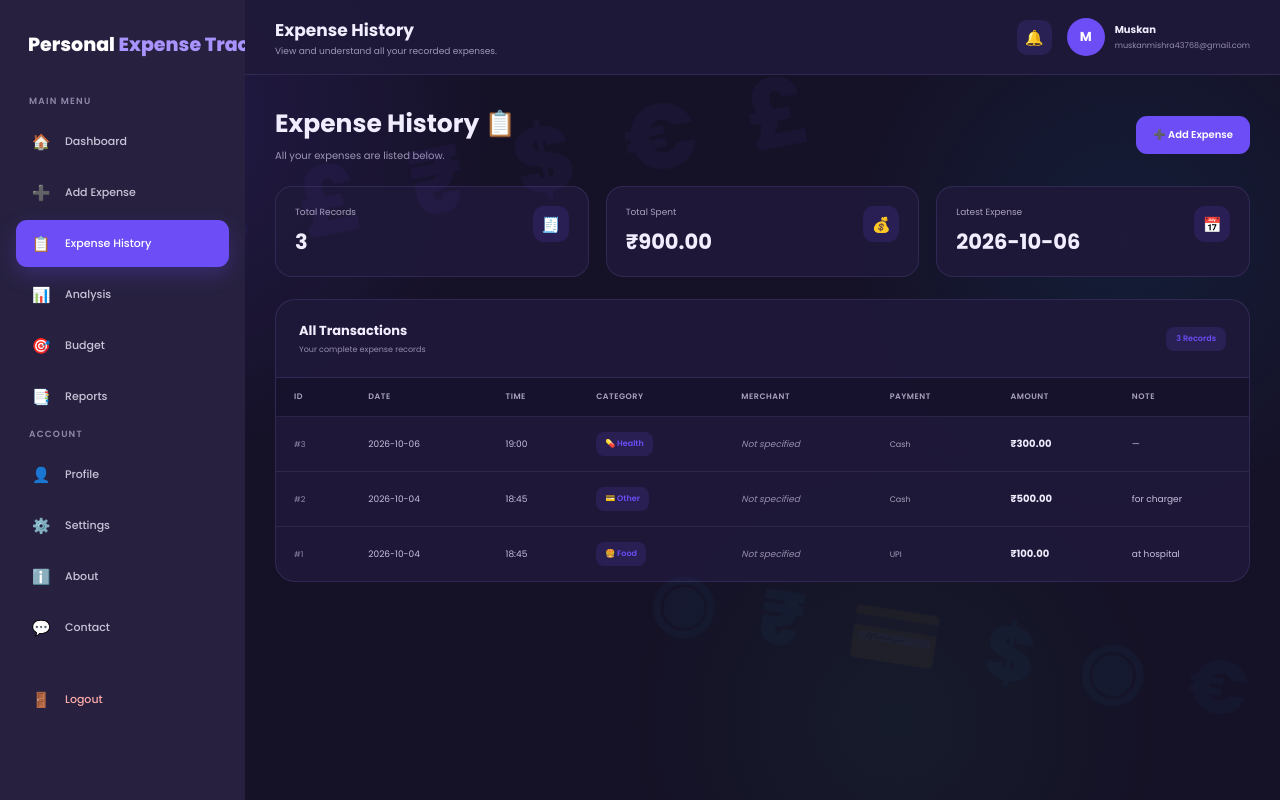
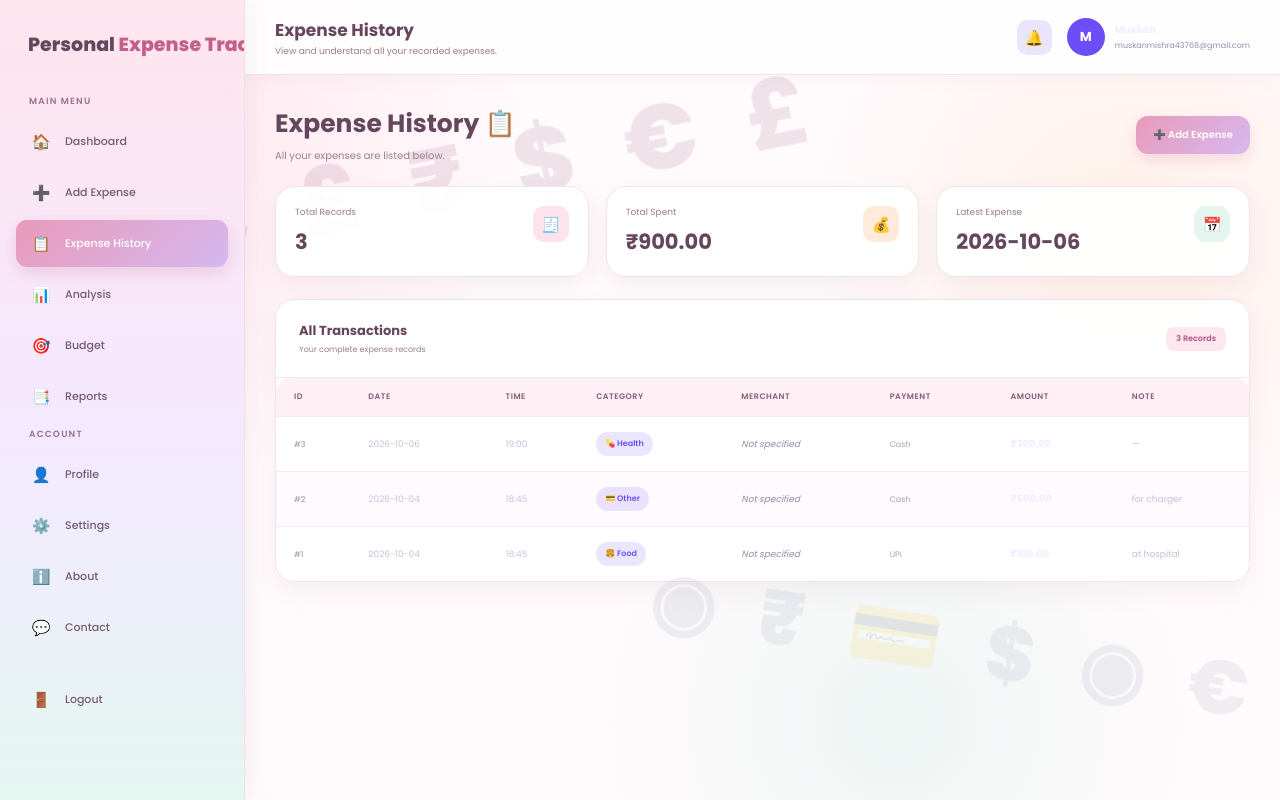
Before and after one commit to muskanmishra43768-tech/personal-expense-tracker, a Flask app: page /expense-history in a window 1280 px wide. Run offline with Flask 3, Linux system fonts and the light colour scheme; a user stored in the database is signed in; data comes from the database, SQL or seed files in the repository.

```diff
--- a/templates/expense_history.html
+++ b/templates/expense_history.html
@@ -911,6 +911,67 @@
         }
 
 
+
+
+        /* Pastel girly theme overrides — visual styling only */
+        body {
+            background: radial-gradient(circle at 12% 15%, rgba(255,190,210,.30), transparent 28%),
+                        radial-gradient(circle at 88% 30%, rgba(255,213,180,.26), transparent 25%),
+                        radial-gradient(circle at 70% 90%, rgba(183,232,218,.24), transparent 25%), #fffafc !important;
+            color: #514451 !important;
+        }
+        body::before { color: rgba(126,57,96,.12) !important; }
+        body::after { color: rgba(105,127,164,.11) !important; }
+        .sidebar {
+            background: linear-gradient(180deg,#ffe5ee 0%,#f4e9ff 55%,#e4f7f1 100%) !important;
+            color: #584657 !important; border-right: 1px solid #f1dce8;
+            box-shadow: 5px 0 22px rgba(130,80,110,.07);
+        }
+        .logo { color: #65475d !important; }
+        .logo span { color: #c35f8b !important; }
+        .menu-title { color: #9c718d !important; }
+        .nav-link { color: #765c72 !important; }
+        .nav-link:hover { background: rgba(255,255,255,.72) !important; color: #9b4774 !important; }
+        .nav-link.active { background: linear-gradient(135deg,#e99aba,#d5b8ef) !important; color: #fff !important; box-shadow: 0 6px 16px rgba(195,95,139,.22) !important; }
+        .main { color: #514451 !important; }
+        .topbar { background: rgba(255,255,255,.88) !important; border-bottom: 1px solid #f1e3eb !important; box-shadow: 0 4px 18px rgba(110,70,95,.04); }
+        .topbar-title h2, .page-header h1, .history-title { color: #65475d !important; }
+        .topbar-title p, .page-header p, .history-subtitle, .summary-label { color: #987e91 !important; }
+        .content { position: relative; }
+        .summary-card, .history-card, .filter-card, .table-card {
+            background: rgba(255,255,255,.94) !important; color: #594858 !important;
+            border: 1px solid #f3e1eb !important; border-radius: 20px !important;
+            box-shadow: 0 9px 26px rgba(133,83,112,.07) !important;
+        }
+        .summary-card:nth-child(4n+1) .summary-icon { background:#ffe3ec !important; color:#b85683 !important; }
+        .summary-card:nth-child(4n+2) .summary-icon { background:#ffeadc !important; color:#bd8056 !important; }
+        .summary-card:nth-child(4n+3) .summary-icon { background:#e4f6ef !important; color:#4b9b80 !important; }
+        .summary-card:nth-child(4n+4) .summary-icon { background:#eee5ff !important; color:#8868b9 !important; }
+        .summary-value { color: #65475d !important; }
+        .add-button, button, .pagination a, .pagination button {
+            border-radius: 12px !important; transition: .2s ease;
+        }
+        .add-button { background: linear-gradient(135deg,#e99aba,#d7b8ef) !important; color:#fff !important; box-shadow:0 6px 14px rgba(195,95,139,.18); }
+        .history-header { border-bottom: 1px solid #f3e5ed !important; }
+        .count-badge { background:#ffe7ef !important; color:#ad527d !important; }
+        .table-wrapper { border-radius: 14px; }
+        table { background: #fff !important; color:#594858 !important; }
+        thead, th { background:#fff0f5 !important; color:#865b77 !important; }
+        th, td { border-color:#f4e7ee !important; }
+        tbody tr:nth-child(even) { background:#fffafd !important; }
+        tbody tr:hover { background:#fff1f6 !important; }
+        .category-badge { border-radius:999px !important; }
+        input, select, textarea { background:#fffafd !important; color:#594858 !important; border-color:#ead7e3 !important; border-radius:11px !important; }
+        input:focus, select:focus, textarea:focus { border-color:#d991b2 !important; box-shadow:0 0 0 3px rgba(217,145,178,.16) !important; outline:none; }
+        .pagination .active, .page-number.active { background:#e99aba !important; color:white !important; }
+        .mobile-menu { color:#a9517d !important; }
+        @media (prefers-color-scheme: dark) {
+            body { background: radial-gradient(circle at 12% 15%, rgba(255,190,210,.30), transparent 28%), radial-gradient(circle at 88% 30%, rgba(255,213,180,.26), transparent 25%), #fffafc !important; color:#514451 !important; }
+            .sidebar { background:linear-gradient(180deg,#ffe5ee 0%,#f4e9ff 55%,#e4f7f1 100%) !important; color:#584657 !important; }
+            .topbar, .summary-card, .history-card, table, tbody, tr, td { background-color:#fff !important; color:#594858 !important; }
+            thead, th { background:#fff0f5 !important; color:#865b77 !important; }
+        }
+
     </style>
 
 </head>
```
